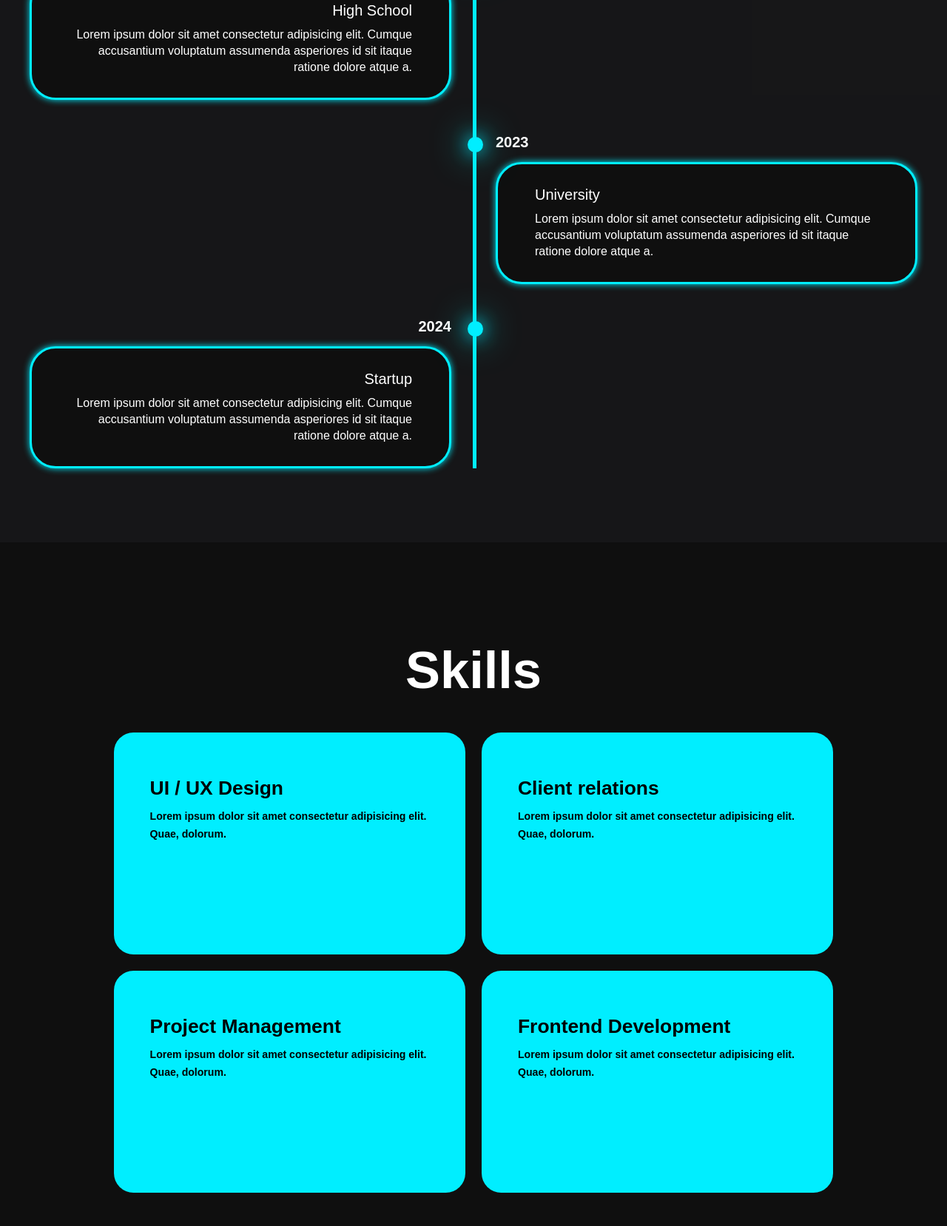
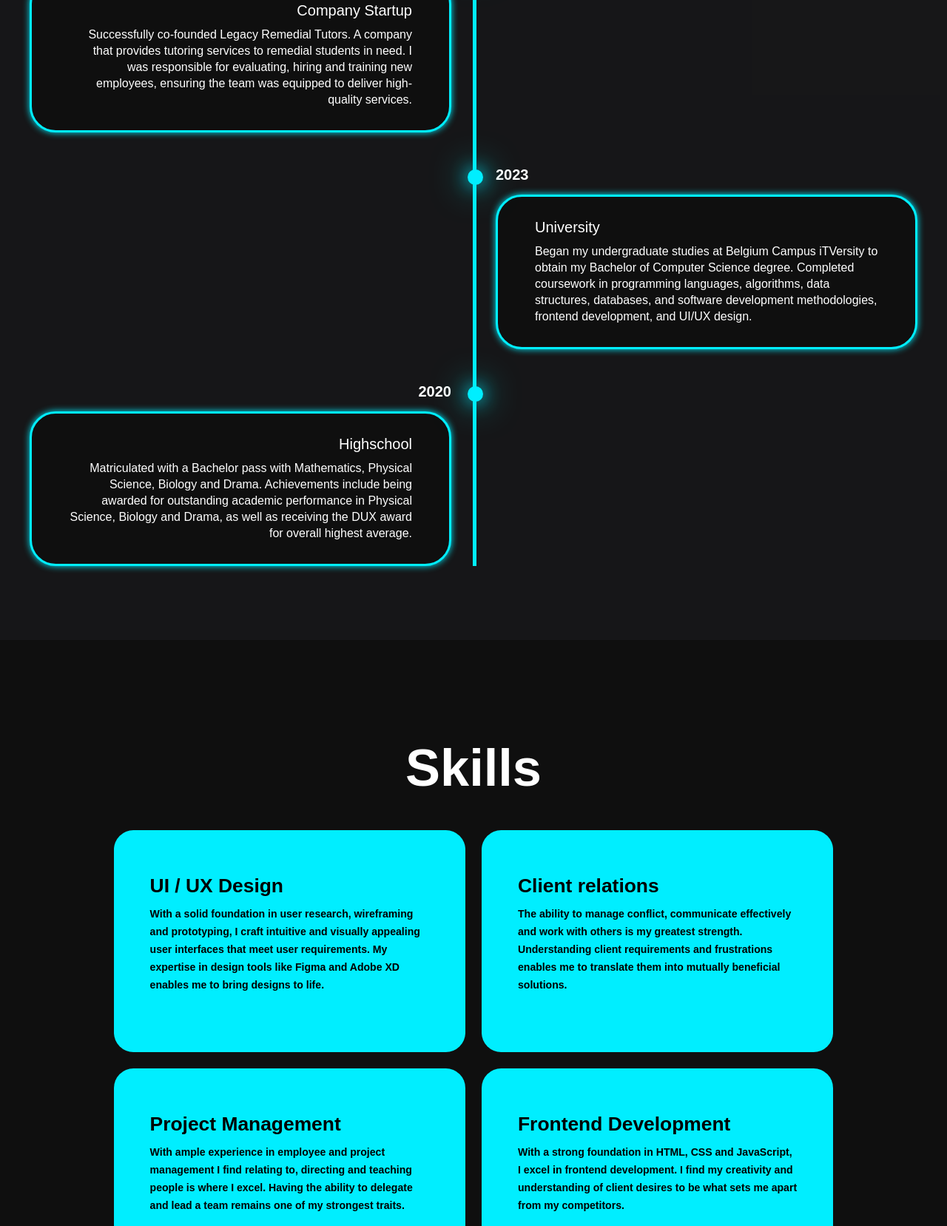
Before and after one commit to JoshuaLeviVisser/My_Portfolio, a plain HTML site: page index.html in a window 1280 px wide. Shown: the part 1143-2800 px from the top of the page at 74% size. Drawn offline with Linux system fonts and the light colour scheme.

Commit message:
Add files via upload

```diff
--- a/index.html
+++ b/index.html
@@ -31,7 +31,7 @@
 			<h3 class="text-animation">I'm an aspiring <span></span></h3>
 			<p> As a detail-oriented developer with a passion for frontend development, design and human connections, I excel in
 				understanding client requirements and translating them into user-friendly and visually appealing web applications.
-				With a strong foundation in HTML, CSS and UX design, .....................</p>
+				With a strong foundation in HTML, CSS, JavaScript, C# and UX design, I am a dedicated and driven professional committed to delivering exceptional results.</p>
 
 			<div class="social-icons">
 				<a href="https://www.linkedin.com/in/joshua-visser-497b18125"><i class='bxl  bx-linkedin'  ></i> </a>
@@ -57,11 +57,10 @@
 
 				<div class="timeline-item">
 					<div class="timeline-dot"></div>
-						<div class="timeline-date"> 2020
+						<div class="timeline-date"> 2024
 						</div>
-						<div class="timeline-content"><h3>High School</h3> <p>Lorem ipsum dolor sit amet consectetur
-							adipisicing elit. Cumque accusantium voluptatum assumenda asperiores id sit itaque
-							ratione dolore atque a.</p>
+						<div class="timeline-content"><h3>Company Startup</h3> <p>Successfully co-founded Legacy Remedial Tutors. A company that provides
+							tutoring services to remedial students in need. I was responsible for evaluating, hiring and training new employees, ensuring the team was equipped to deliver high-quality services.</p>
 						</div>
 				</div>
 
@@ -69,19 +68,19 @@
 					<div class="timeline-dot"></div>
 						<div class="timeline-date"> 2023
 						</div>
-						<div class="timeline-content"><h3>University</h3> <p>Lorem ipsum dolor sit amet consectetur
-							adipisicing elit. Cumque accusantium voluptatum assumenda asperiores id sit itaque
-							ratione dolore atque a.</p>
+						<div class="timeline-content"><h3>University</h3> <p>Began my undergraduate studies at Belgium Campus iTVersity to obtain my Bachelor of Computer Science degree.
+							Completed coursework in programming languages, algorithms, data structures, databases, and software development methodologies, frontend development, and UI/UX design.
+						</p>
 						</div>
 				</div>
 
 				<div class="timeline-item">
 					<div class="timeline-dot"></div>
-						<div class="timeline-date"> 2024
+						<div class="timeline-date"> 2020
 						</div>
-						<div class="timeline-content"><h3>Startup</h3> <p>Lorem ipsum dolor sit amet consectetur
-							adipisicing elit. Cumque accusantium voluptatum assumenda asperiores id sit itaque
-							ratione dolore atque a.</p>
+						<div class="timeline-content"><h3>Highschool</h3> <p>Matriculated with a Bachelor pass with Mathematics, Physical Science, Biology and Drama. Achievements include
+							being awarded for outstanding academic performance in Physical Science, Biology and Drama, as well as receiving the DUX award for overall highest average.
+						</p>
 						</div>
 				</div>
 			</div>
@@ -94,28 +93,36 @@
 			<div class="skills-box">
 				<div class="skills-info">
 					<h4>UI / UX Design</h4>
-					<p> Lorem ipsum dolor sit amet consectetur adipisicing elit. Quae, dolorum.</p>
+					<p> With a solid foundation in user research, wireframing and prototyping, I craft intuitive and visually appealing user interfaces that meet user
+						requirements. My expertise in design tools like Figma and Adobe XD enables me to bring designs to life.
+					</p>
 				</div>
 			</div>
 
 			<div class="skills-box">
 				<div class="skills-info">
 					<h4>Client relations</h4>
-					<p> Lorem ipsum dolor sit amet consectetur adipisicing elit. Quae, dolorum.</p>
+					<p> The ability to manage conflict, communicate effectively and work with others is my greatest strength. Understanding
+						client requirements and frustrations enables me to translate them into mutually beneficial solutions.
+					</p>
 				</div>
 			</div>
 
 			<div class="skills-box">
 				<div class="skills-info">
 					<h4>Project Management</h4>
-					<p> Lorem ipsum dolor sit amet consectetur adipisicing elit. Quae, dolorum.</p>
+					<p> With ample experience in employee and project management I find relating to, directing and teaching people is where I excel.
+						Having the ability to delegate and lead a team remains one of my strongest traits.
+					</p>
 				</div>
 			</div>
 
 			<div class="skills-box">
 				<div class="skills-info">
 					<h4>Frontend Development</h4>
-					<p> Lorem ipsum dolor sit amet consectetur adipisicing elit. Quae, dolorum.</p>
+					<p> With a strong foundation in HTML, CSS and JavaScript, I excel in frontend development. I find my creativity and understanding
+						of client desires to be what sets me apart from my competitors.
+					</p>
 				</div>
 			</div>
 		</div>
```
